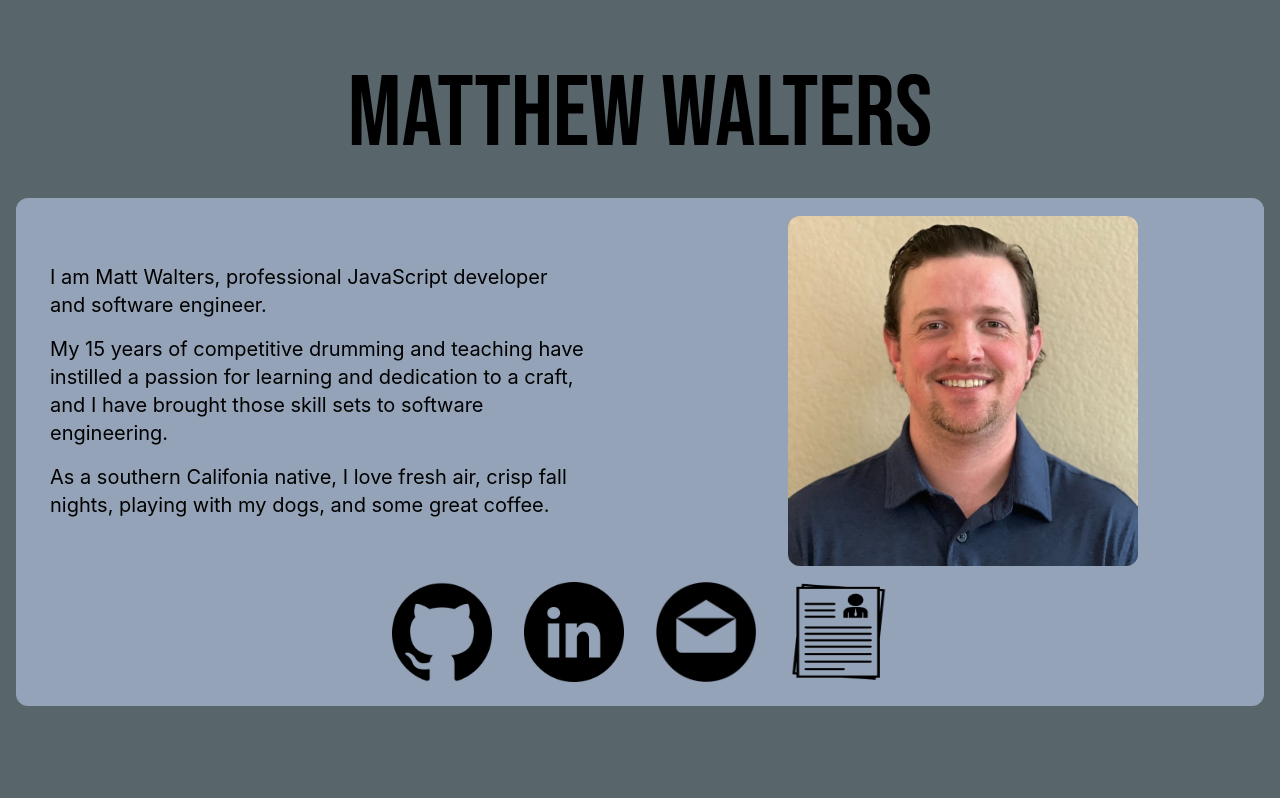
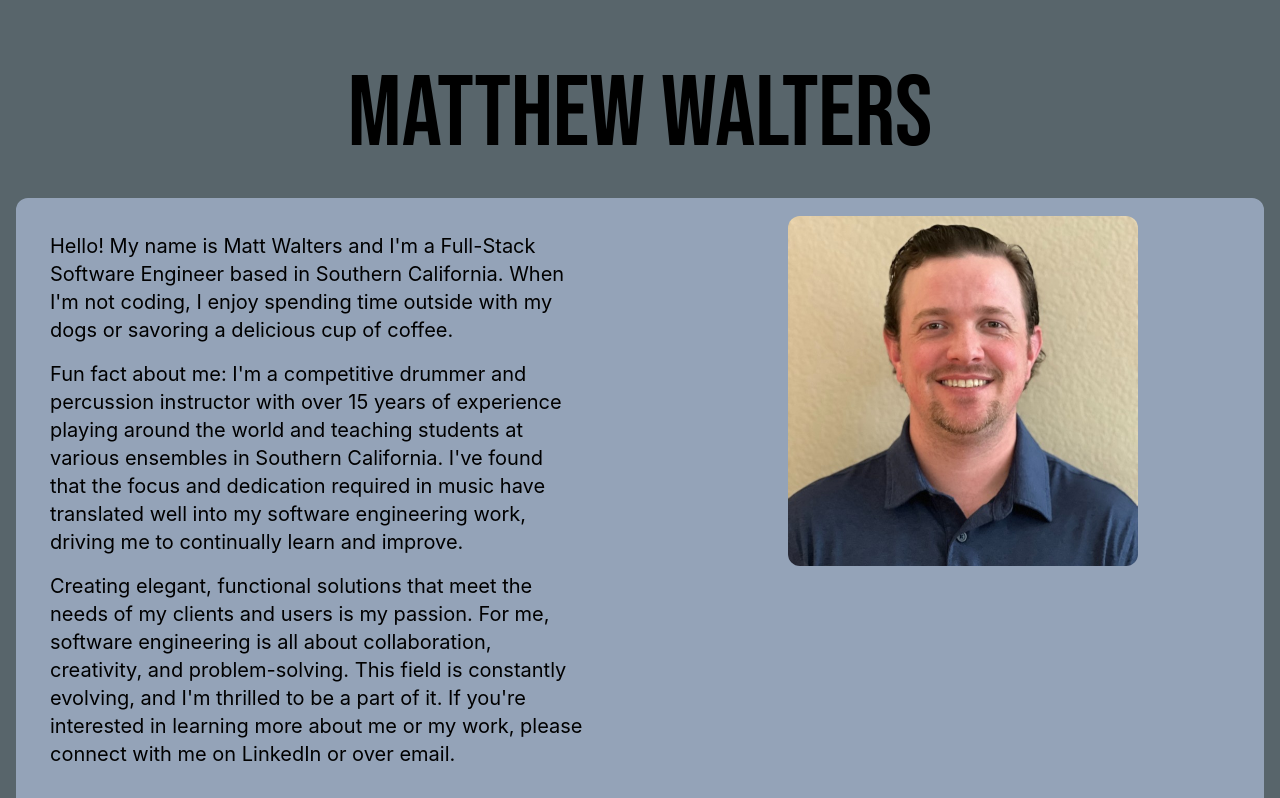
Before and after one commit to WaltersMatthew/portfolio, a Next.js app: page / in a window 1280 px wide. Shown: the top 798 px of the page. Built offline with nearby package versions, Linux system fonts and the light colour scheme.

Commit message:
update intro paragraphs

```diff
--- a/components/About.js
+++ b/components/About.js
@@ -7,19 +7,28 @@ export default function About() {
             <div className="grid md:grid-cols-2 grid-cols-1 gap-20">
                 <div className="p-4 text-xl flex flex-col justify-center rounded-xl">
                     <p className="mb-4">
-                        I am Matt Walters, professional JavaScript developer and
-                        software engineer.
+                        Hello! My name is Matt Walters and I'm a Full-Stack
+                        Software Engineer based in Southern California. When I'm
+                        not coding, I enjoy spending time outside with my dogs
+                        or savoring a delicious cup of coffee.
                     </p>
                     <p className="mb-4">
-                        My 15 years of competitive drumming and teaching have
-                        instilled a passion for learning and dedication to a
-                        craft, and I have brought those skill sets to software
-                        engineering.
+                        Fun fact about me: I'm a competitive drummer and
+                        percussion instructor with over 15 years of experience
+                        playing around the world and teaching students at
+                        various ensembles in Southern California. I've found
+                        that the focus and dedication required in music have
+                        translated well into my software engineering work,
+                        driving me to continually learn and improve.
                     </p>
                     <p className="">
-                        As a southern Califonia native, I love fresh air, crisp
-                        fall nights, playing with my dogs, and some great
-                        coffee.
+                        Creating elegant, functional solutions that meet the
+                        needs of my clients and users is my passion. For me,
+                        software engineering is all about collaboration,
+                        creativity, and problem-solving. This field is
+                        constantly evolving, and I'm thrilled to be a part of
+                        it. If you're interested in learning more about me or my
+                        work, please connect with me on LinkedIn or over email.
                     </p>
                 </div>
                 <div className="flex justify-center -mt-10 md:mt-0">
--- a/components/ProjectCard.js
+++ b/components/ProjectCard.js
@@ -14,8 +14,10 @@ export default function ProjectCard(props) {
                 />
             </div>
             <div className="px-6 py-4">
-                <div className="font-bold text-xl mb-2">{props.title}</div>
-                <p className="text-base">{props.text}</p>
+                <div>
+                    <div className="font-bold text-xl mb-2">{props.title}</div>
+                    <p className="text-base">{props.text}</p>
+                </div>
                 <div className="flex justify-between mt-10 items-end">
                     <a
                         className="underline"
--- a/components/Projects.js
+++ b/components/Projects.js
@@ -11,10 +11,21 @@ function Projects(props) {
                 <ProjectCard
                     width={400}
                     height={300}
+                    src="/sundaes.png"
+                    alt="sundaes screencap"
+                    title="Sundaes On Demand"
+                    text="A React app to practice Jest testing library. 100% testing coverage, using unit testing and functional testing. Includes code and mock service worker for running Node.js server, or running serverless."
+                    liveStatus="Live Deployment"
+                    live="https://sundaes-on-demand.vercel.app/"
+                    github="https://github.com/WaltersMatthew/sundaes-on-demand"
+                />
+                <ProjectCard
+                    width={400}
+                    height={300}
                     src="/colorbutton.png"
                     alt="Color Button screencap"
                     title="Color Button"
-                    text="A simple React app to learn test writing with Jest. Button changes color on click and is disabled on checkbox click. 100% testing coverage."
+                    text="A simple React app to learn test writing with Jest. Button changes color on click and is disabled on checkbox click. 100% testing coverage with unit tests."
                     liveStatus="Live Deployment"
                     live="https://color-button.vercel.app/"
                     github="https://github.com/WaltersMatthew/DoneWithIt"
```
Also changed, not shown: public/sundaes.png (added).
